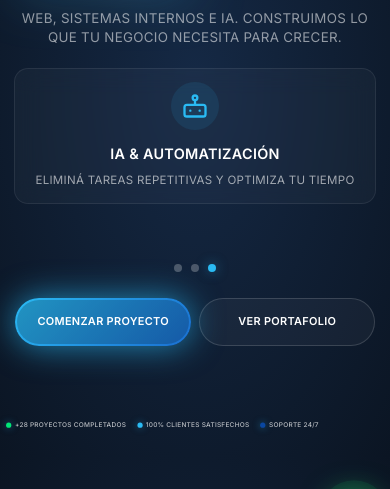
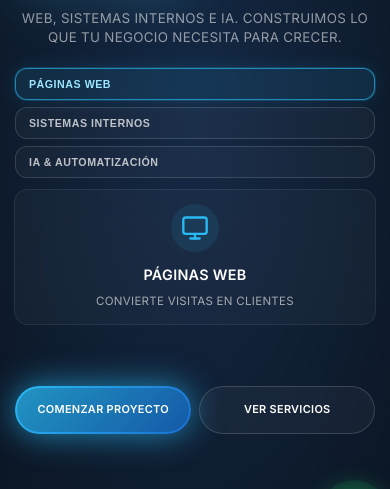
Before and after one commit to Santucho12/BlueDev, a website: page index.html in a window 390 px wide. Shown: the part 292-781 px from the top of the page. Drawn offline with Linux system fonts and the light colour scheme.

Commit message:
primer commit

```diff
--- a/index.html
+++ b/index.html
@@ -158,7 +158,7 @@
             <div class="hero-buttons">
                 <a href="contacto.html" class="btn btn-primary" data-aos="zoom-in" data-delay="400">COMENZAR
                     PROYECTO</a>
-                <a href="#portfolio" class="btn btn-secondary" data-aos="zoom-in" data-delay="500">VER PORTAFOLIO</a>
+                <a href="#servicios" class="btn btn-secondary" data-aos="zoom-in" data-delay="500">VER SERVICIOS</a>
             </div>
 
             <script>
--- a/js/script.js
+++ b/js/script.js
@@ -141,143 +141,95 @@ document.addEventListener('DOMContentLoaded', function () {
     }, 600);
   }
 
-  // ── Hero cards carousel (mobile only) ───────
+  // ── Hero service selector (mobile editorial mode) ───────
   const heroCardsContainer = document.querySelector('.hero-services-cards');
   if (heroCardsContainer) {
     const heroCards = Array.from(heroCardsContainer.querySelectorAll('.hero-service-card'));
-    let heroCardsInterval = null;
     let activeHeroCardIndex = 0;
-    let swipeStartX = 0;
-    let swipeStartY = 0;
-
-    const swipeThreshold = 45;
+    let selectorContainer = document.querySelector('.hero-service-selector');
+    const selectorButtons = [];
 
     function isMobileViewport() {
       return window.innerWidth <= 768;
     }
 
-    function stopHeroCardsAutoplay() {
-      if (heroCardsInterval) {
-        clearInterval(heroCardsInterval);
-        heroCardsInterval = null;
-      }
-    }
+    function buildHeroServiceSelector() {
+      if (selectorContainer || !heroCardsContainer.parentNode) return;
 
-    function startHeroCardsAutoplay() {
-      if (heroCards.length < 2 || heroCardsInterval) return;
-      heroCardsInterval = setInterval(function () {
-        if (!isMobileViewport()) return;
-        activeHeroCardIndex = (activeHeroCardIndex + 1) % heroCards.length;
-        setActiveHeroCard(activeHeroCardIndex);
-      }, 3200);
+      selectorContainer = document.createElement('div');
+      selectorContainer.className = 'hero-service-selector';
+
+      heroCards.forEach(function (card, index) {
+        const title = (card.querySelector('h4') && card.querySelector('h4').textContent
+          ? card.querySelector('h4').textContent.trim()
+          : 'Servicio ' + (index + 1));
+
+        const button = document.createElement('button');
+        button.type = 'button';
+        button.className = 'hero-service-slot';
+        button.textContent = title;
+        button.setAttribute('aria-label', 'Ver ' + title);
+        button.addEventListener('click', function () {
+          activeHeroCardIndex = index;
+          setActiveHeroCard(activeHeroCardIndex);
+        });
+
+        selectorButtons.push(button);
+        selectorContainer.appendChild(button);
+      });
+
+      heroCardsContainer.parentNode.insertBefore(selectorContainer, heroCardsContainer);
     }
 
     function syncHeroCardsMode() {
       if (heroCards.length === 0) return;
 
       if (isMobileViewport()) {
-        heroCardsContainer.classList.add('is-carousel-mobile');
+        buildHeroServiceSelector();
+        heroCardsContainer.classList.add('is-selector-mobile');
+        if (selectorContainer) {
+          selectorContainer.classList.add('is-visible');
+        }
         if (!heroCards.some(function (card) { return card.classList.contains('is-active'); })) {
           activeHeroCardIndex = 0;
           setActiveHeroCard(activeHeroCardIndex);
         }
-        startHeroCardsAutoplay();
         return;
       }
 
-      heroCardsContainer.classList.remove('is-carousel-mobile');
-      stopHeroCardsAutoplay();
+      heroCardsContainer.classList.remove('is-selector-mobile');
+      if (selectorContainer) {
+        selectorContainer.classList.remove('is-visible');
+      }
       heroCards.forEach(function (card) {
         card.classList.remove('is-active');
+        card.removeAttribute('hidden');
       });
-    }
-
-    // Create carousel indicators
-    let indicatorsContainer = document.querySelector('.hero-carousel-indicators');
-    if (!indicatorsContainer) {
-      indicatorsContainer = document.createElement('div');
-      indicatorsContainer.className = 'hero-carousel-indicators';
-      heroCardsContainer.parentNode.insertBefore(indicatorsContainer, heroCardsContainer.nextSibling);
-      heroCards.forEach(function (card, index) {
-        const dot = document.createElement('button');
-        dot.className = 'hero-carousel-dot';
-        if (index === 0) dot.classList.add('is-active');
-        dot.setAttribute('aria-label', 'Card ' + (index + 1));
-        dot.addEventListener('click', function (e) {
-          e.preventDefault();
-          stopHeroCardsAutoplay();
-          activeHeroCardIndex = index;
-          setActiveHeroCard(activeHeroCardIndex);
-          updateCarouselIndicators();
-          if (isMobileViewport()) {
-            startHeroCardsAutoplay();
-          }
-        });
-        indicatorsContainer.appendChild(dot);
-      });
-    }
-
-    function updateCarouselIndicators() {
-      const dots = document.querySelectorAll('.hero-carousel-dot');
-      dots.forEach(function (dot, index) {
-        dot.classList.toggle('is-active', index === activeHeroCardIndex);
+      selectorButtons.forEach(function (button) {
+        button.classList.remove('is-active');
       });
     }
 
     function setActiveHeroCard(index) {
       heroCards.forEach(function (card, cardIndex) {
-        card.classList.toggle('is-active', cardIndex === index);
+        const isActive = cardIndex === index;
+        card.classList.toggle('is-active', isActive);
+        if (isMobileViewport()) {
+          if (isActive) {
+            card.removeAttribute('hidden');
+          } else {
+            card.setAttribute('hidden', 'hidden');
+          }
+        }
       });
-      updateCarouselIndicators();
+
+      selectorButtons.forEach(function (button, buttonIndex) {
+        button.classList.toggle('is-active', buttonIndex === index);
+      });
     }
-
-    function onHeroCardsSwipe(endX, endY) {
-      const deltaX = endX - swipeStartX;
-      const deltaY = endY - swipeStartY;
-
-      if (Math.abs(deltaX) < swipeThreshold) return;
-      if (Math.abs(deltaX) <= Math.abs(deltaY)) return;
-
-      stopHeroCardsAutoplay();
-
-      if (deltaX < 0) {
-        activeHeroCardIndex = (activeHeroCardIndex + 1) % heroCards.length;
-      } else {
-        activeHeroCardIndex = (activeHeroCardIndex - 1 + heroCards.length) % heroCards.length;
-      }
-
-      setActiveHeroCard(activeHeroCardIndex);
-
-      if (isMobileViewport()) {
-        startHeroCardsAutoplay();
-      }
-    }
-
-    heroCardsContainer.addEventListener('touchstart', function (event) {
-      if (!isMobileViewport()) return;
-      if (!event.changedTouches || !event.changedTouches.length) return;
-
-      swipeStartX = event.changedTouches[0].clientX;
-      swipeStartY = event.changedTouches[0].clientY;
-    }, { passive: true });
-
-    heroCardsContainer.addEventListener('touchend', function (event) {
-      if (!isMobileViewport()) return;
-      if (!event.changedTouches || !event.changedTouches.length) return;
-
-      onHeroCardsSwipe(event.changedTouches[0].clientX, event.changedTouches[0].clientY);
-    }, { passive: true });
 
     syncHeroCardsMode();
     window.addEventListener('resize', syncHeroCardsMode, { passive: true });
-
-    document.addEventListener('visibilitychange', function () {
-      if (document.hidden) {
-        stopHeroCardsAutoplay();
-      } else if (heroCardsContainer.classList.contains('is-carousel-mobile')) {
-        startHeroCardsAutoplay();
-      }
-    });
   }
 
   // ── Light follow effect for cards ───
--- a/style/home.css
+++ b/style/home.css
@@ -174,54 +174,65 @@
     gap: 1rem;
   }
 
-  .hero-services-cards.is-carousel-mobile {
+  .hero-service-selector {
+    display: none;
+    flex-direction: column;
+    gap: 0.5rem;
+    width: 100%;
+    max-width: 360px;
+    margin: 0 auto 0.8rem;
+  }
+
+  .hero-service-selector.is-visible {
+    display: flex;
+  }
+
+  .hero-service-slot {
+    width: 100%;
+    border: 1px solid rgba(255, 255, 255, 0.14);
+    background: rgba(255, 255, 255, 0.03);
+    color: rgba(255, 255, 255, 0.72);
+    border-radius: 12px;
+    padding: 0.62rem 0.9rem;
+    font-size: 0.74rem;
+    font-weight: 700;
+    letter-spacing: 0.05em;
+    text-transform: uppercase;
+    text-align: left;
+    transition: all 0.25s ease;
+    cursor: pointer;
+  }
+
+  .hero-service-slot.is-active {
+    border-color: rgba(42, 186, 243, 0.65);
+    background: rgba(42, 186, 243, 0.1);
+    color: #9de6ff;
+    box-shadow: 0 0 0 1px rgba(42, 186, 243, 0.18), 0 0 20px rgba(42, 186, 243, 0.12);
+  }
+
+  .hero-services-cards.is-selector-mobile {
     display: block;
     position: relative;
     min-height: 178px;
     overflow: hidden;
   }
 
-  .hero-services-cards.is-carousel-mobile .hero-service-card {
+  .hero-services-cards.is-selector-mobile .hero-service-card {
     display: none;
     opacity: 1 !important;
     transform: none !important;
     margin: 0;
   }
 
-  .hero-services-cards.is-carousel-mobile .hero-service-card.is-active {
+  .hero-services-cards.is-selector-mobile .hero-service-card.is-active {
     display: block;
     animation: heroCardFadeIn 0.45s ease;
   }
+
   .hero-carousel-indicators {
-    display: flex;
-    justify-content: center;
-    align-items: center;
-    gap: 0.6rem;
-    margin-top: 0.3rem;
-    margin-bottom: 1.8rem;
+    display: none !important;
   }
-
-  .hero-carousel-dot {
-    width: 8px;
-    height: 8px;
-    border-radius: 50%;
-    background: rgba(255, 255, 255, 0.25);
-    cursor: pointer;
-    transition: all 0.3s ease;
-    border: none;
-    padding: 0;
-  }
-
-  .hero-carousel-dot.is-active {
-    background: var(--color-celeste);
-    width: 8px;
-    border-radius: 50%;
-    box-shadow: 0 0 12px rgba(42, 186, 243, 0.5);
-  }
-
-  .hero-carousel-dot:hover {
-    background: rgba(42, 186, 243, 0.6);
-  }}
+}
 
 @keyframes heroCardFadeIn {
   from {
@@ -611,6 +622,7 @@
   }
 
   .feature-bar {
+    display: none;
     justify-content: center;
     padding: 0.8rem 5%;
     gap: 0.5rem;
```
